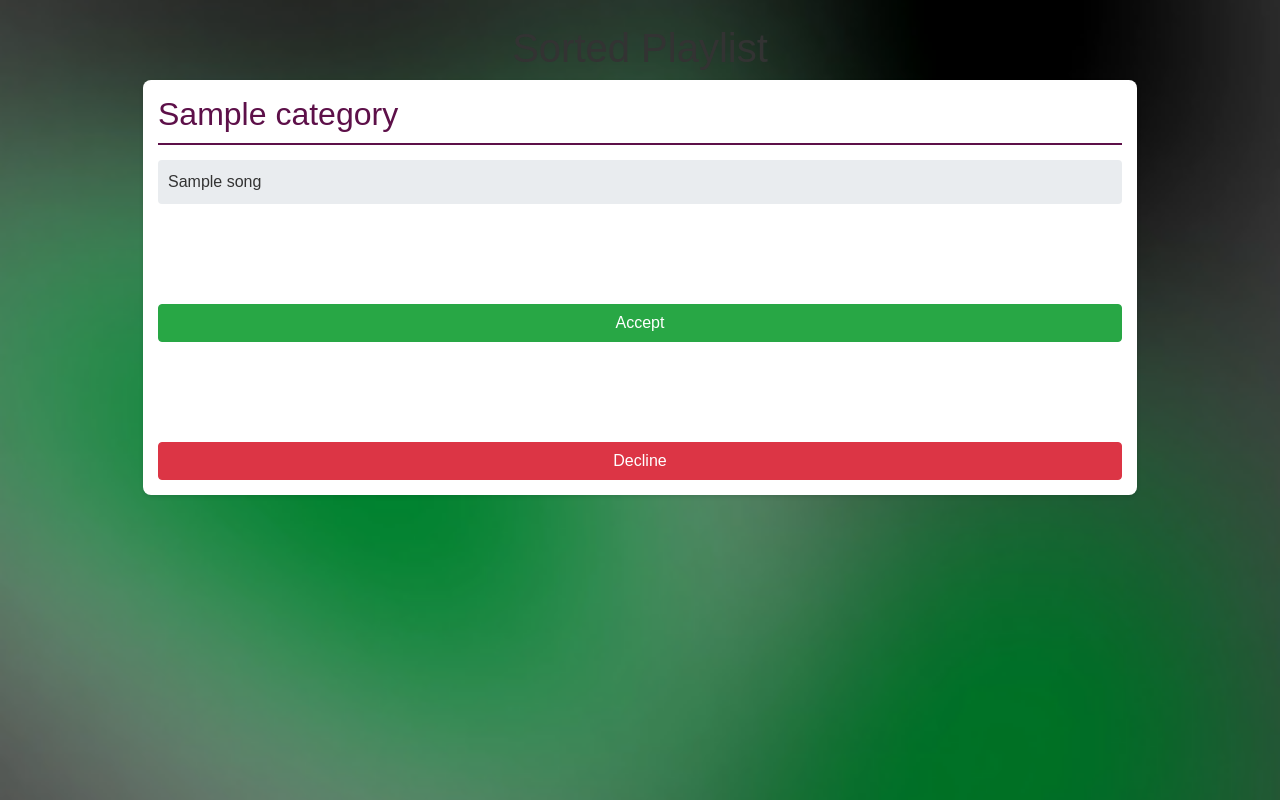
After one commit to LukasVoemel/SpotifySort-SpotiSort-, a Flask app: template Frontend/templates/playlistCreate.html in a window 1280 px wide. The commit adds this page. Run offline with Flask 3, Linux system fonts and the light colour scheme; the template is opened without the code that fills it: most values are stand-ins (such as "Sample title", 1, 10 or a date in 2020); some libraries are stand-ins or nearby versions.

Commit message:
added playlist sorting

```diff
--- a/Backend/SingeltonAppManager/AppManager.py
+++ b/Backend/SingeltonAppManager/AppManager.py
@@ -1,20 +1,14 @@
-import os
 import time
-import spotipy
 from spotipy.oauth2 import SpotifyOAuth
-from flask import Flask, render_template, request, url_for, session, redirect
-
+from flask import Flask, request, url_for, session, redirect
 
 app = Flask(__name__,template_folder='../../Frontend/templates', static_folder='../../Frontend/static' )
 app.config['SESSION_COOKIE_NAME'] = 'Spotify Cookie'
 app.secret_key = 'asdkfjhwih4khsgksadhfsakdfjhvn234kjhasfkb3i4h2'
 TOKEN_INFO = 'token_info'
 
-
 class AppManager:
-
   _instance = None;
-
   def __new__(cls):
     if cls._instance is None:
       cls._instance = super(AppManager, cls).__new__(cls)
@@ -29,7 +23,7 @@
         client_id = "f96ffd1f60e443c5b6b12adeb2863384",
         client_secret = "101af488cb71478b8093a7d6311ae74d",
         redirect_uri = url_for('redirect_page', _external=True),
-        scope = 'user-library-read playlist-modify-public playlist-modify-private' # look at the doc to figure out exact scopes
+        scope = 'user-library-modify playlist-modify-public playlist-modify-private' # look at the doc to figure out exact scopes
         )
 
   def get_token(self):
@@ -37,10 +31,7 @@
     #if the token does not exist we want to redirect the user
     if not token_info:
       redirect(url_for('login', external=True))
-    now = int(time.time())
-    is_expired = token_info['expires_at'] - now < 60
     #if the token is expired get a refresh token
-    if(is_expired):
-      spotify_oauth = self.create_spotify_oauth()
-      token_info = spotify_oauth.refresh_access_token(token_info['refresh_token'])
+    if(token_info['expires_at'] - int(time.time()) < 60):
+      token_info = self.create_spotify_oauth().refresh_access_token(token_info['refresh_token'])
     return token_info
--- a/Backend/main.py
+++ b/Backend/main.py
@@ -1,13 +1,11 @@
-
 from SingeltonAppManager.AppManager import AppManager
 from SingeltonAppManager.AppManager import app
-from flask import Flask, render_template, request, url_for, session, redirect
-import spotipy
+from flask import render_template, request, url_for, session, redirect
 from flask import jsonify
 from FactoryDisplayLikedSongs.DisplayLikedSongs import SongInfo, ArtistInfo
 from SingeltonAppManager.AppManager import TOKEN_INFO # Import the app instance for the token
-
-
+from StrategySortMethodAlgo.SortAlgo import SortAlgo
+import spotipy
 
 def main():
   appManager = AppManager()
@@ -15,50 +13,50 @@
   @app.route('/' , methods=['GET', 'POST']) #what is below each route is the function that get executed
   def login():
     if request.method == 'POST':
-
-      auth_url = appManager.create_spotify_oauth().get_authorize_url()
-      return redirect(auth_url) #redirectting them there
+      return redirect(appManager.create_spotify_oauth().get_authorize_url()) #redirectting them there
       #If the request method is GET, render the login form
     return render_template('login.html')
-
 
   # once it gets the info from the oath it goes and saves the token inf
   @app.route('/redirect')
   def redirect_page():
     session.clear()
-    code = request.args.get('code')
-    token_info = appManager.create_spotify_oauth().get_access_token(code) # get_access_token exchanges auth code for a token
+    token_info = appManager.create_spotify_oauth().get_access_token(request.args.get('code')) # get_access_token exchanges auth code for a token
     session[TOKEN_INFO] = token_info #stores token info in the session
     return redirect(url_for('home_page', external = True))
-
 
   @app.route('/home_page')
   def home_page():
     return render_template('home.html')
 
-
   @app.route('/sort_here_button', methods=['GET', 'POST'], endpoint='sort_here_button')
   def sort_here_button():
-    showLiked = ArtistInfo(appManager.get_token())
-    response_data = showLiked.get_info()
-    return render_template('sortPage.html', liked_songs = response_data)
-
+    return render_template('sortPage.html', liked_songs = ArtistInfo(appManager.get_token()).get_info())
 
   @app.route('/display_liked', methods=['GET', 'POST'], endpoint='display_liked')
   def display_liked():
-
-
-    showLiked = ArtistInfo(appManager.get_token())
-    response_data = showLiked.get_info()
-    return jsonify(response_data)
-
-
-
+    return jsonify(ArtistInfo(appManager.get_token()).get_info())
 
   @app.route('/sort_genre', methods=['GET', 'POST'], endpoint='sort_genre')
   def sort_genre():
-    print("asdf")
+    return render_template('playlistCreate.html', playlist=SortAlgo(appManager.get_token()).sort_genreAlgo())
 
+  @app.route('/sort_artist', methods=['GET', 'POST'], endpoint='sort_artist')
+  def sort_artist():
+    return render_template('playlistCreate.html', playlist=SortAlgo(appManager.get_token()).sort_artistAlgo())
+
+  @app.route('/sort_mood', methods=['GET', 'POST'], endpoint='sort_mood')
+  def sort_mood():
+    return render_template('playlistCreate.html', playlist=SortAlgo(appManager.get_token()).sort_moodAlgo())
+
+  @app.route('/remove_song', methods=['POST'])
+  def remove_song():
+    song_id = request.form['song_id']
+    token_info = appManager.get_token()
+    # sp = spotipy.Spotify(auth=token_info['access_token'])
+    # sp.current_user_saved_tracks_delete(tracks=[song_id])
+    # return redirect(url_for('sort_here_button'))
+    return token_info
 
   app.run(debug=True)
 
--- /dev/null
+++ b/Frontend/static/css/playlistCreate_style.css
@@ -0,0 +1,55 @@
+body {
+    font-family: 'Arial', sans-serif;
+    background-color: #f4f4f4;
+    color: #333;
+    margin: 0;
+    padding: 0;
+}
+
+.container {
+    width: 80%;
+    margin: auto;
+    overflow: hidden;
+}
+
+h1 {
+    text-align: center;
+    margin-top: 30px;
+    color: #333;
+}
+
+.category {
+    background: #ffffff;
+    margin-bottom: 20px;
+    padding: 15px;
+    border-radius: 8px;
+    box-shadow: 0 2px 4px rgba(0, 0, 0, 0.1);
+}
+
+.button-group .btn {
+    margin-right: 10px;
+    margin-bottom:0px;
+}
+
+.category h2 {
+    color: #5D1049;
+    border-bottom: 2px solid #5D1049;
+    padding-bottom: 10px;
+    margin-bottom: 15px;
+}
+
+.list-group {
+    list-style: none;
+    padding: 0;
+}
+
+.list-group-item {
+    background: #e9ecef;
+    padding: 10px;
+    margin-bottom: 5px;
+    border: none;
+    border-radius: 4px;
+    color: #333;
+    cursor: pointer;
+    transition: background-color 0.3s;
+}
--- /dev/null
+++ b/Frontend/templates/playlistCreate.html
@@ -0,0 +1,36 @@
+<!DOCTYPE html>
+<html lang="en">
+<head>
+    <meta charset="UTF-8">
+    <meta name="viewport" content="width=device-width, initial-scale=1.0">
+    <link href="https://stackpath.bootstrapcdn.com/bootstrap/4.3.1/css/bootstrap.min.css" rel="stylesheet">
+    <link rel="stylesheet" href="{{ url_for('static', filename='css/style.css') }}">
+    <link rel="stylesheet" href="{{ url_for('static', filename='css/playlistCreate_style.css') }}">
+    <title>Sorted Playlist</title>
+</head>
+<body>
+    <div class="container">
+        <h1 class="text-center mt-4">Sorted Playlist</h1>
+        {% for category, songs in playlist.items() %}
+            {% if songs %}
+                <div class="category">
+                    <h2>{{ category }}</h2>
+                    <ul class="list-group">
+                        {% for song in songs %}
+                            <li class="list-group-item">{{ song }}</li>
+                        {% endfor %}
+                    </ul>
+                    <div class="text-center button-group">
+                        <form method="POST"  class="d-inline">
+                            <button type="submit" class="btn btn-success">Accept</button>
+                        </form>
+                        <form method="POST" class="d-inline">
+                            <button type="submit" class="btn btn-danger">Decline</button>
+                        </form>
+                    </div>
+                </div>
+            {% endif %}
+        {% endfor %}
+    </div>
+</body>
+</html>
```
Also changed, not shown: Backend/FactoryDisplayLikedSongs/DisplayLikedSongs.py (+9 -18 lines), Backend/StrategySortMethodAlgo/SortAlgo.py (added, +58 -0 lines), Frontend/templates/sortPage.html (+8 -11 lines).
